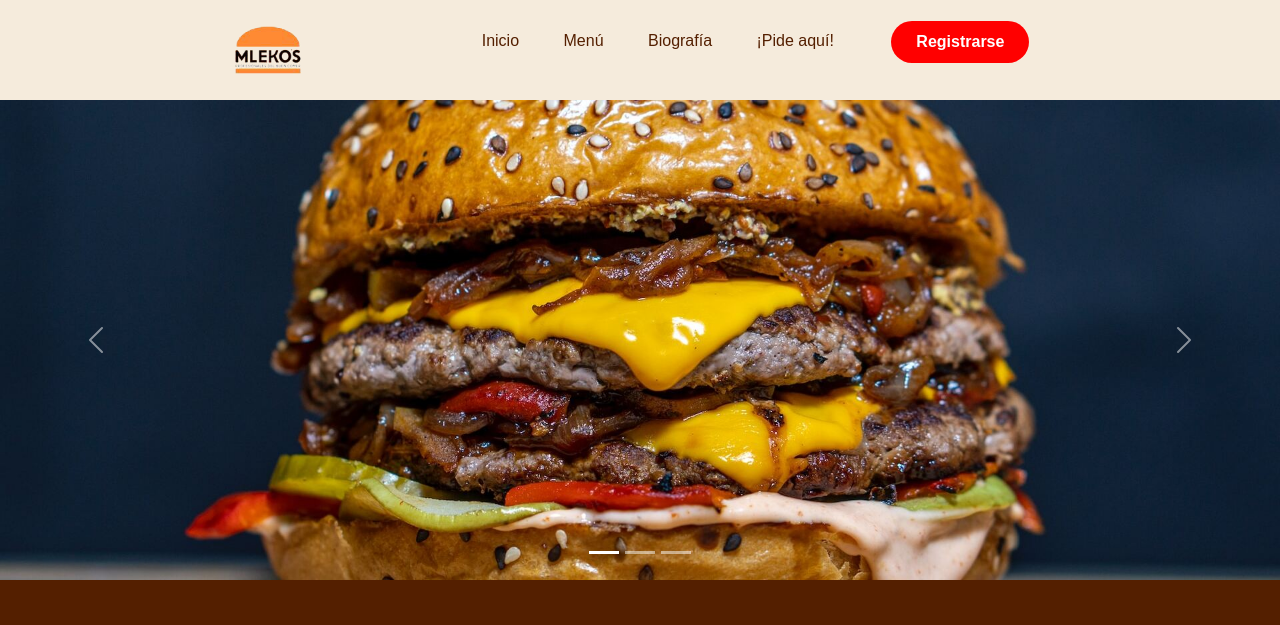
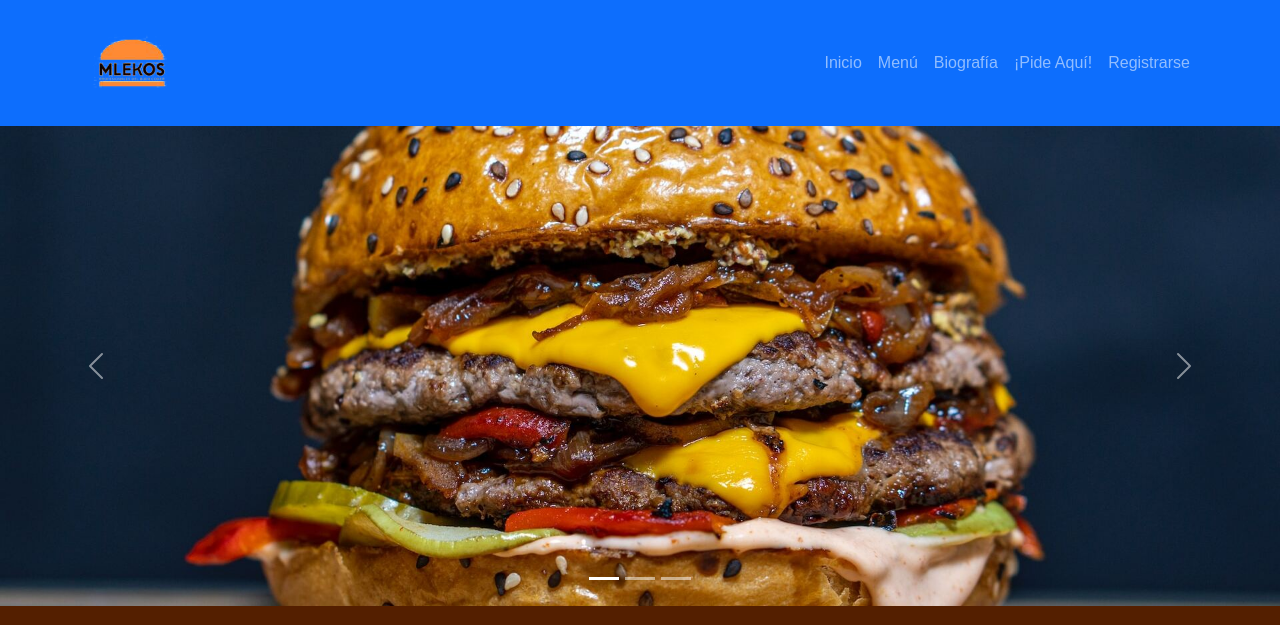
Before and after one commit to MateoCasillo/PreEntrega3-MateoCasillo, a plain HTML site: page index.html in a window 1280 px wide. Shown: the top 625 px of the page. Drawn offline with nearby package versions, Linux system fonts and the light colour scheme.

Commit message:
imagen n-4

```diff
--- a/css/estilos.css
+++ b/css/estilos.css
@@ -29,70 +29,6 @@
 
 body{
     background-color: #f5ebdc;
-}
-
-header{
-    display: flex;
-    min-height: 74px;
-    background-color: #f5ebdc;
-    justify-content: space-between;
-    align-items: center;
-    padding: 0px 17%;
-}
-
-.header .logo{
-    cursor: pointer;
-}
-
-.header .logo img{
-    height: 100px;
-    width: auto;
-    transition: 0.3s;
-}
-
-.header .logo img:hover{
-    transform: scale(1.2);
-}
-
-.header .nav-links{
-    list-style: none;
-}
-
-.header .nav-links li{
-    display: inline-block;
-    padding: 0 20px;
-}
-
-.header .nav-links li:hover{
-    transform: scale(1.1);
-}
-
-.header .nav-links a{
-    font-size: 700;
-    color: #541f00;
-    text-decoration: none;
-}
-
-.header .nav-links li a:hover{
-    color: orangered;
-    background: rgba(245, 235, 220, 0.6);
-}
-
-.header .btn button{
-    font-weight: 700;
-    color: #fff;
-    padding: 9px 25px;
-    background: red;
-    border: none;
-    border-radius: 50px;
-    cursor: pointer;
-    transition: all 0.3s ease 0s;
-}
-
-.header .btn button:hover{
-    background-color: red;
-    color: #fff;
-    transform: scale(1.1)
 }
 
 .texto-mlekos-piedepagina{
--- a/index.html
+++ b/index.html
@@ -17,27 +17,33 @@
 <body>
     <!-- Barra de Navegación -->
     <header class="header">
-        <div class="logo">
-            <img class="logo-img" src="./assets/icons/mlekos-photoshop.png" alt="logo de la compañia">
-        </div>
-        <nav>
-            <ul class="nav-links">
-                <li>
-                    <a href="./index.html">Inicio</a>
+        <nav class="navbar navbar-expand-lg navbar-dark bg-primary">
+            <div class="container">
+                <a class="navbar-brand" href="./index.html"><img src="./assets/icons/mlekos-photoshop.png" width="100" alt="logo"></a>
+                <button class="navbar-toggler" type="button" data-bs-toggle="collapse" data-bs-target="#navbarScroll" aria-controls="navbarScroll" aria-expanded="false" aria-label="Toggle navigation">
+                <span class="navbar-toggler-icon"></span>
+                </button>
+
+                <div class="collapse navbar-collapse" id="navbarScroll">
+                    <ul class="navbar-nav ms-auto my-2 my-lg-0 navbar-nav-scroll" style="--bs-scroll-height: 100px;">
+                        <li class="nav-item">
+                            <a class="nav-link" aria-current="page" href="./index.html">Inicio</a>
                         </li>
-                <li>
-                    <a href="./paginas/menu.html">Menú</a>
+                        <li class="nav-item">
+                            <a class="nav-link" href="./paginas/menu.html">Menú</a>
                         </li>
-                <li>
-                    <a href="./paginas/biografia.html">Biografía</a>
+                        <li class="nav-item">
+                            <a class="nav-link" href="./paginas/biografia.html">Biografía</a>
                         </li>
-                <li>
-                    <a href="./paginas/pide-aqui.html">¡Pide aquí!</a>
+                        <li class="nav-item">
+                            <a class="nav-link" href="./paginas/pide-aqui.html">¡Pide Aquí!</a>
                         </li>
-                <li>
-                    <a href="./paginas/registrarse.html" class="btn"><button>Registrarse</button></a>
+                        <li class="nav-item">
+                            <a class="nav-link" href="./paginas/registrarse.html">Registrarse</a>
                         </li>
                     </ul>
+                </div>
+            </div>
         </nav>
     </header>
     <!-- Contenido principal de la pagina -->
```
Lines whose indentation alone changed are shown as unchanged.
